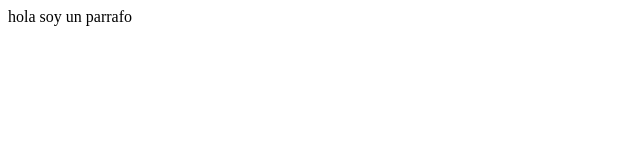
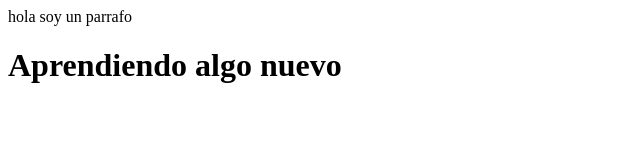
Before and after one commit to juancarlosgalvez/usoGit, a plain HTML site: page index.html in a window 1280 px wide. Shown: the whole page, without its empty margins (0-640 px from the left). Drawn offline with Linux system fonts and the light colour scheme.

Commit message:
Agegando titulo. primer parrafo

```diff
--- a/index.html
+++ b/index.html
@@ -5,5 +5,7 @@
     </head>
     <body>
         <p>hola soy un parrafo</p>
+
+        <h1>Aprendiendo algo nuevo</h1>
     </body>
 </html>
```
